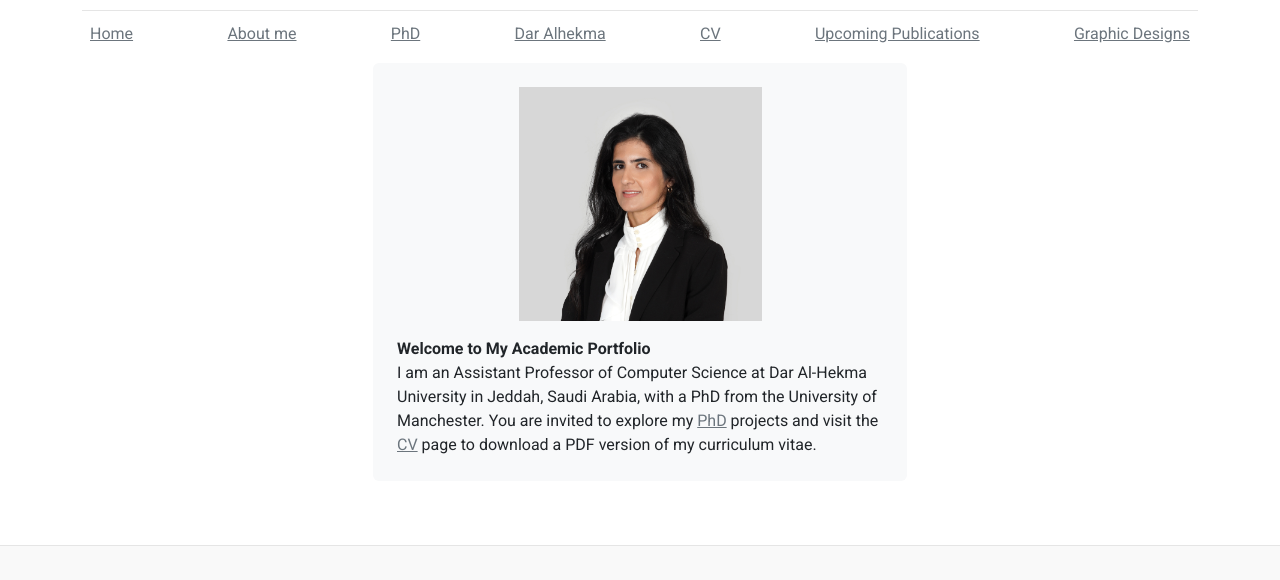
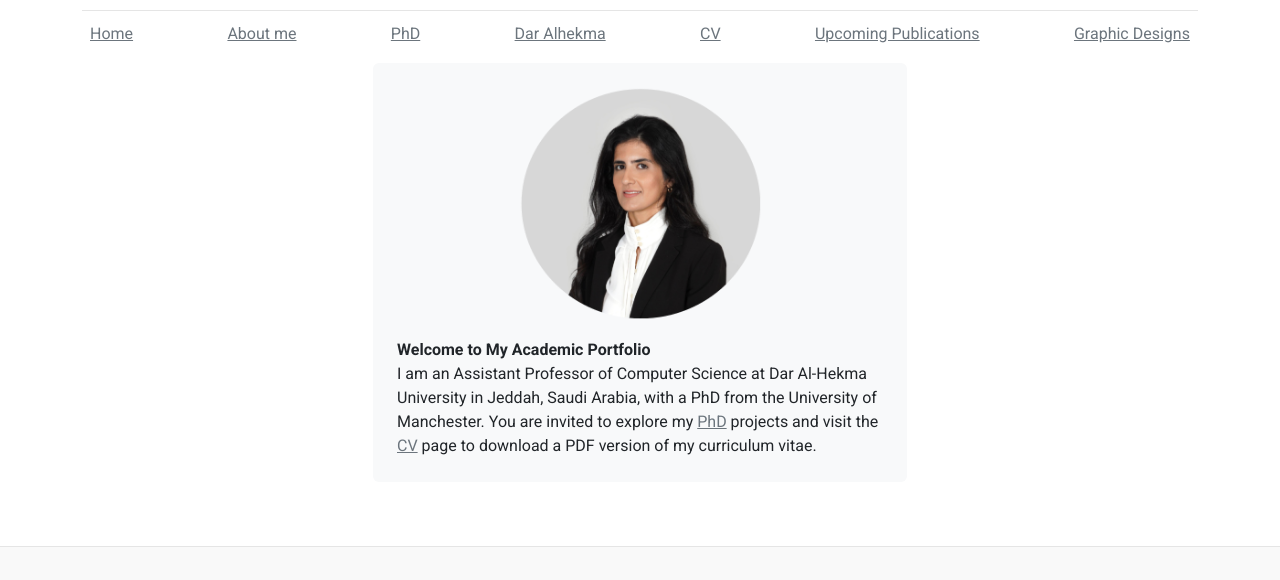
Before and after one commit to ighadah/ighadah.github.io, a plain HTML site: page index.html in a window 1280 px wide. Shown: the part 58-638 px from the top of the page. Drawn offline with nearby package versions, Linux system fonts and the light colour scheme.

Commit message:
update index

```diff
--- a/index.html
+++ b/index.html
@@ -312,7 +312,7 @@
     <div class="col-md-8 center">
       <div class="position-sticky" style="top: 2rem;">
         <div class="p-4 mb-3 bg-light rounded">
-                      <img src="5_2-3.jpg" alt="me" width="50%" class="center">
+                      <img src="website-pic-5.png" alt="me" width="50%" class="center">
           <!--<h4 class="fst-italic">About</h4>-->
         <!--  <p class="mb-0">
             I received my PhD and MSc degrees from the University of Manchester. My master's thesis and doctoral dissertations both dealt with applications of description logic-based ontologies in the field of artificial intelligence.
```
Also changed, not shown: website-pic-5.png (added).
